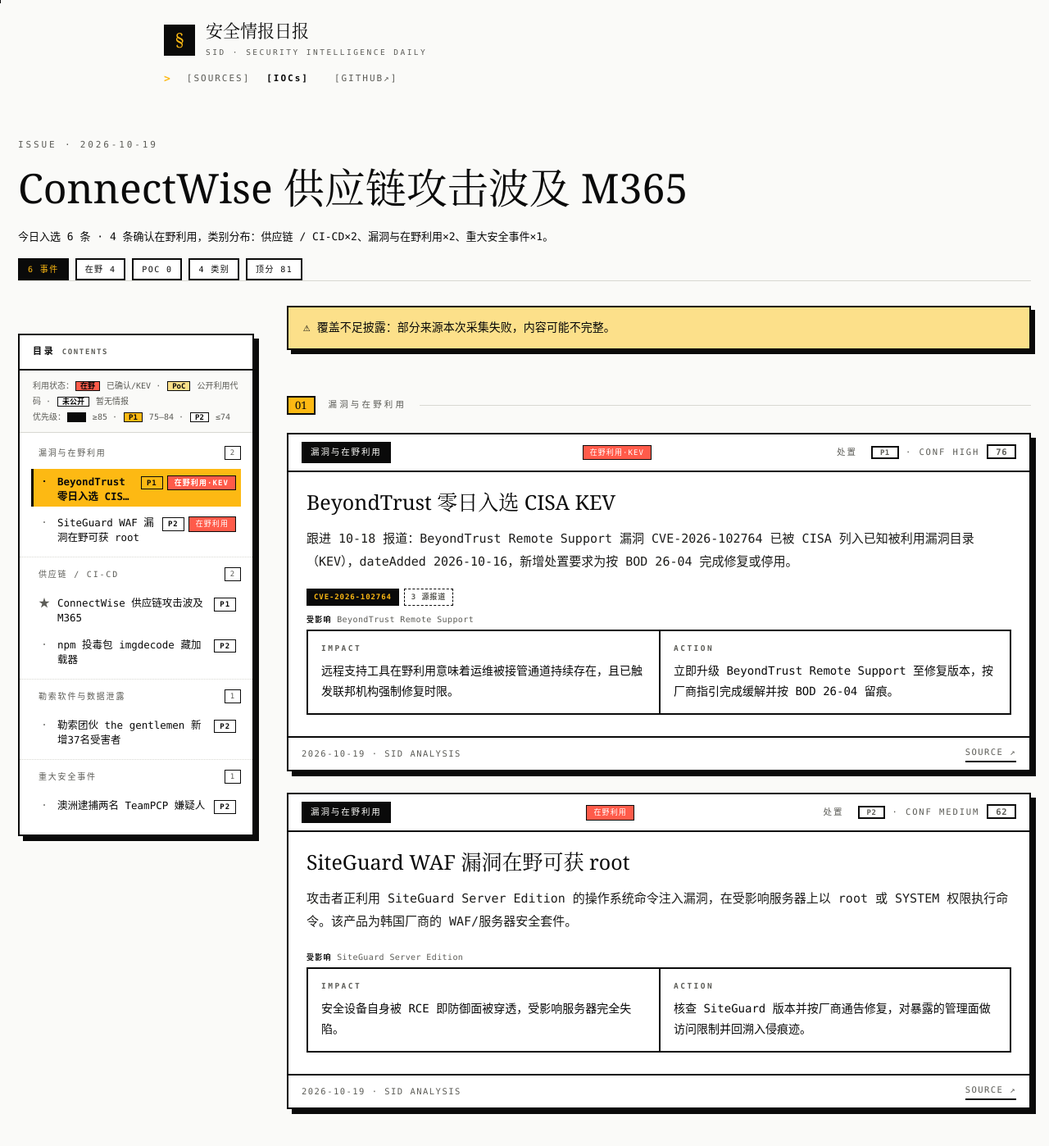
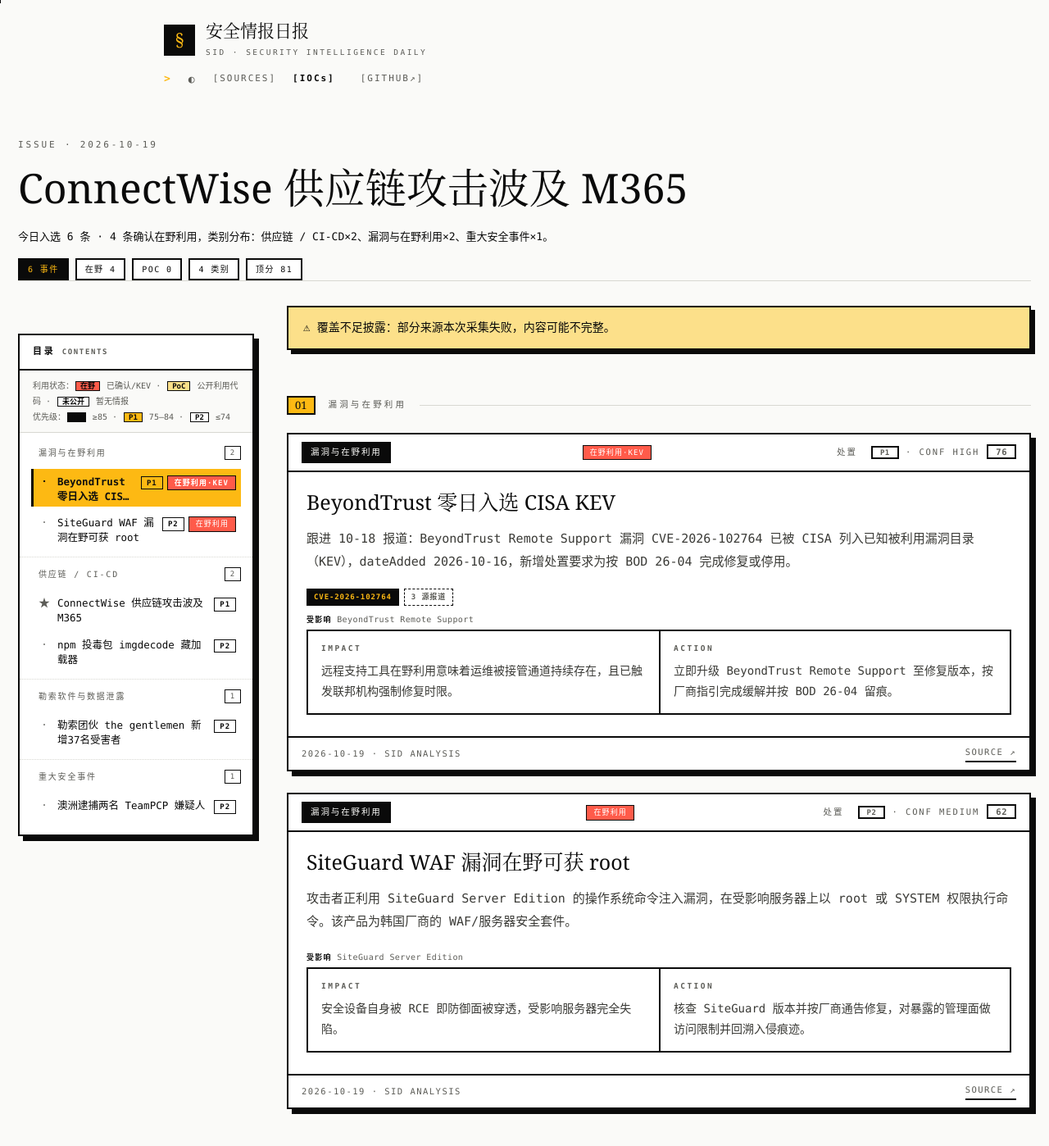
Before and after one commit to DawnXii/security-intelligence-daily, a Jekyll site: the page built from site/_posts/2026-10-19-report.html, in a window 1280 px wide and 1400 px high. Shown: the whole window at 82% size. Built offline with Jekyll 4.4.1, drawn with Linux system fonts in a browser that asks for light colours.

Commit message:
SID daily report 2026-10-22

```diff
--- a/site/_layouts/default.html
+++ b/site/_layouts/default.html
@@ -5,6 +5,7 @@
 <meta name="viewport" content="width=device-width, initial-scale=1.0">
 <title>{% if page.title %}{{ page.title }} · {% endif %}安全情报日报 SID</title>
 <link rel="icon" type="image/svg+xml" href="{{ '/assets/favicon.svg' | relative_url }}">
+<meta name="color-scheme" content="light dark">
 <link rel="alternate icon" type="image/png" sizes="32x32" href="{{ '/assets/favicon-32.png' | relative_url }}">
 <link rel="apple-touch-icon" sizes="180x180" href="{{ '/assets/apple-touch-icon.png' | relative_url }}">
 <meta name="description" content="{{ page.excerpt | default: site.description | strip_html | normalize_whitespace | truncate: 160 | escape }}">
@@ -20,7 +21,7 @@
 :root{
   --bg:#FAFAF8; --paper:#FFFFFF; --ink:#0A0A0A;
   --amber:#FDB913; --amber-soft:#FCE08A; --gray:#5C5C57; --hairline:#D8D8D2;
-  --red:#FF5B4A;
+  --red:#FF5B4A; --fg-body:#3A3A36; --row-hover:#FBF6E3; --blk-bg:#0A0A0A; --on-amber:#0F0F0E;
   --f-serif:Georgia,'Times New Roman','Songti SC','Noto Serif CJK SC','Source Han Serif SC','STSong','SimSun','PingFang SC','Microsoft YaHei',serif;
   --f-mono:ui-monospace,'SF Mono','Cascadia Mono',Menlo,Consolas,'Courier New','Noto Sans CJK SC','Source Han Sans SC','PingFang SC','Microsoft YaHei',monospace;
 }
@@ -52,8 +53,10 @@
 .pfx{color:var(--amber);font-weight:700;font-size:13px}
 .inlinenav a{font-family:var(--f-mono);font-size:11px;letter-spacing:.18em;color:var(--gray);text-decoration:none;transition:color .12s ease;position:relative}
 .inlinenav a:hover{color:var(--ink)}
-.inlinenav a.on{color:var(--ink);font-weight:700;background:var(--amber);padding:1px 6px;margin:-1px -6px}
+.inlinenav a.on{color:var(--on-amber);font-weight:700;background:var(--amber);padding:1px 6px;margin:-1px -6px}
 .inlinenav a[href*="iocs"]{color:var(--ink);font-weight:700}
+.tbtn{font-family:var(--f-mono);font-size:13px;background:none;border:none;color:var(--gray);cursor:pointer;padding:0 2px;line-height:1;transition:color .12s ease}
+.tbtn:hover{color:var(--ink)}
 .livedot{display:inline-block;width:6px;height:6px;background:var(--red);margin-left:5px;vertical-align:2px;animation:blink 1.2s steps(2,start) infinite}
 /* ── hero ── */
 .hero{padding:56px 0 22px;text-align:left}
@@ -76,7 +79,7 @@
 /* ── section label ── */
 .section-label{display:flex;align-items:center;gap:16px;margin:56px 0 22px;font-size:10.5px;letter-spacing:.3em;text-transform:uppercase;color:var(--gray);scroll-margin-top:24px}
 .section-label::after{content:"";flex:1;border-top:1px solid var(--hairline)}
-.section-label .n{font-family:var(--f-serif);letter-spacing:0;text-transform:none;font-size:13px;color:var(--ink);background:var(--amber);border:2px solid var(--ink);padding:0 8px;line-height:1.5}
+.section-label .n{font-family:var(--f-serif);letter-spacing:0;text-transform:none;font-size:13px;color:var(--on-amber);background:var(--amber);border:2px solid var(--ink);padding:0 8px;line-height:1.5}
 
 /* ── risk/exploit chips ── */
 .rp{font-style:normal;font-weight:700;font-size:9px;letter-spacing:.1em;border:1.5px solid var(--ink);padding:1px 6px;line-height:1.4}
@@ -100,7 +103,7 @@
 /* ── modern brief layer ── */
 .td-date{font-family:var(--f-mono);font-size:11px;letter-spacing:.24em;text-transform:uppercase;color:var(--ink);margin:18px 0 10px}
 .td-date::before{content:"";display:inline-block;width:9px;height:9px;background:var(--amber);border:2px solid var(--ink);margin-right:10px;vertical-align:1px}
-.td-pulse{font-size:14.5px;line-height:2.05;color:#3d3d3d;max-width:700px;margin:0;text-align:left}
+.td-pulse{font-size:14.5px;line-height:2.05;color:var(--fg-body);max-width:700px;margin:0;text-align:left}
 .td-stats{display:flex;margin:30px 0 0;flex-wrap:wrap}
 .td-stats .stat{border-right:none;text-align:left;padding:2px 0 2px 16px;margin-right:34px;border-left:3px solid var(--amber)}
 .td-stats .stat b{font-size:30px}
@@ -117,7 +120,7 @@
 .todaycard .kicker{margin-bottom:8px}
 .td-h{font-family:var(--f-serif);font-size:clamp(26px,3.6vw,42px);font-weight:900;line-height:1.3;margin:0 0 18px;color:var(--ink);max-width:860px;text-wrap:balance}
 .td-dek{font-size:12.5px;color:#3a3a3a;line-height:1.8;margin:0 0 4px;max-width:760px}
-.td-cta{display:inline-block;margin-top:14px;font-family:var(--f-mono);font-size:11px;letter-spacing:.16em;text-transform:uppercase;background:var(--amber);border:2px solid var(--ink);padding:8px 16px;color:var(--ink);box-shadow:3px 3px 0 var(--ink);transition:transform .1s ease}
+.td-cta{display:inline-block;margin-top:14px;font-family:var(--f-mono);font-size:11px;letter-spacing:.16em;text-transform:uppercase;background:var(--amber);border:2px solid var(--ink);padding:8px 16px;color:var(--on-amber);box-shadow:3px 3px 0 var(--ink);transition:transform .1s ease}
 .td-cta:hover{transform:translate(-2px,-2px);box-shadow:5px 5px 0 var(--ink)}
 a.stat{text-decoration:none;cursor:pointer}
 a.stat:hover b{color:var(--amber)}
@@ -130,7 +133,7 @@
 .ichip.on{background:var(--ink);color:var(--amber)}
 .ichip-sep{font-size:9.5px;letter-spacing:.12em;text-transform:uppercase;color:var(--gray);margin-left:8px}
 .ioc-actions{display:flex;gap:8px;align-items:center;margin-bottom:14px;flex-wrap:wrap}
-.ibtn{font-family:var(--f-mono);font-size:10px;letter-spacing:.14em;padding:6px 14px;border:2px solid var(--ink);background:var(--amber);color:var(--ink);cursor:pointer;box-shadow:3px 3px 0 var(--ink)}
+.ibtn{font-family:var(--f-mono);font-size:10px;letter-spacing:.14em;padding:6px 14px;border:2px solid var(--ink);background:var(--amber);color:var(--on-amber);cursor:pointer;box-shadow:3px 3px 0 var(--ink)}
 .ibtn:active{transform:translate(2px,2px);box-shadow:none}
 .ioc-act{font-size:10px;color:var(--gray);letter-spacing:.1em}
 .iact{width:100%;border-collapse:collapse;font-family:var(--f-mono);font-size:11px}
@@ -138,9 +141,27 @@
 .iact td{border-bottom:1px dashed var(--gray);padding:5px 8px;vertical-align:top}
 .iact .mono{word-break:break-all;max-width:520px}
 .iact .fam{font-style:normal;background:var(--amber-soft);padding:1px 7px;font-size:9.5px;letter-spacing:.08em}
-.iact tr:hover{background:#FBF6E3}
+.iact tr:hover{background:var(--row-hover)}
 .iact .fam2{font-style:normal;border:1px solid var(--gray);padding:1px 6px;font-size:9px;letter-spacing:.06em;color:var(--gray)}
 
+
+
+/* ── dark theme ── */
+html[data-theme="dark"]{
+  --bg:#121210; --paper:#1B1B18; --ink:#E8E5DC;
+  --amber:#FDB913; --amber-soft:rgba(253,185,19,.13); --gray:#9B978B; --hairline:#34332C;
+  --red:#FF6B5A; --fg-body:#C9C5B9; --row-hover:rgba(253,185,19,.07); --blk-bg:#0D0D0B;
+  --on-amber:#141410;
+}
+html[data-theme="dark"] .fcve,html[data-theme="dark"] .pchip:first-child,html[data-theme="dark"] .ichip.on,html[data-theme="dark"] .fam i,html[data-theme="dark"] .iact .fam{color:#141410}
+html[data-theme="dark"] .srcchip i{background:var(--amber);color:#141410}
+html[data-theme="dark"] .toc .legend{background:#171714}
+html[data-theme="dark"] img,html[data-theme="dark"] .mark{filter:none}
+html[data-theme="dark"] .brand .mark{background:var(--amber);color:#141410}
+html[data-theme="dark"] .intel .chip{color:#141410}
+html[data-theme="dark"] .iact .fam2{color:var(--fg-body);border-color:var(--gray)}
+html[data-theme="dark"] .todaycard{box-shadow:8px 8px 0 rgba(253,185,19,.5)}
+html[data-theme="dark"] .xw{color:#fff}
 
 /* ── sources table ── */
 .srcttl{letter-spacing:.1em;text-transform:none;font-size:11px;color:var(--gray);margin-left:6px}
@@ -152,10 +173,10 @@
 /* ── highlight & ioc code block ── */
 .hl{font-style:normal;font-weight:800;color:inherit;border-bottom:2.5px solid var(--amber);padding:0 1px}
 .kcve{font-family:var(--f-mono);font-size:.9em;letter-spacing:.02em}
-.iocblk{margin:2px 0 18px;border:2px solid var(--ink);background:var(--ink)}
-.iocblk-h{display:flex;justify-content:space-between;align-items:center;padding:6px 12px;border-bottom:1px solid #3a3a3a;font-family:var(--f-mono);font-size:9.5px;letter-spacing:.18em;color:var(--gray);text-transform:uppercase}
+.iocblk{margin:2px 0 18px;border:2px solid var(--ink);background:var(--blk-bg)}
+.iocblk-h{display:flex;justify-content:space-between;align-items:center;padding:6px 12px;border-bottom:1px solid rgba(255,255,255,.18);font-family:var(--f-mono);font-size:9.5px;letter-spacing:.18em;color:var(--gray);text-transform:uppercase}
 .iocblk-h em{font-style:normal;color:var(--amber)}
-.iocblk-c{font-family:var(--f-mono);font-size:9.5px;letter-spacing:.14em;background:var(--amber);color:var(--ink);border:none;padding:3px 10px;cursor:pointer;text-transform:uppercase}
+.iocblk-c{font-family:var(--f-mono);font-size:9.5px;letter-spacing:.14em;background:var(--amber);color:var(--on-amber);border:none;padding:3px 10px;cursor:pointer;text-transform:uppercase}
 .iocblk-c:active{opacity:.7}
 .iocblk pre{margin:0;padding:11px 14px;font-family:var(--f-mono);font-size:11.5px;line-height:1.85;color:#D8F0C8;white-space:pre-wrap;word-break:break-all}
 
@@ -190,7 +211,7 @@
 .toc li{font-size:12.5px;padding:2px 0;min-width:0}
 .toc a{display:flex;gap:9px;align-items:baseline;min-width:0;padding:3px 6px;border-left:3px solid transparent;transition:background .12s ease,border-color .12s ease}
 .toc a:hover{background:var(--amber-soft)}
-.toc a.active{background:var(--amber);border-left-color:var(--ink);font-weight:700}
+.toc a.active{background:var(--amber);border-left-color:var(--ink);font-weight:700;color:var(--on-amber)}
 .toc .tc{font-family:var(--f-serif);font-size:14px;color:var(--gray);flex:none;width:14px;text-align:center}
 .toc a.active .tc{color:var(--ink)}
 .toc .tt{flex:1 1 auto;min-width:0;line-height:1.45;overflow:hidden;display:-webkit-box;-webkit-line-clamp:2;-webkit-box-orient:vertical}
@@ -214,7 +235,7 @@
 .issue .meta{flex:1;min-width:0}
 .issue .date{font-size:10.5px;letter-spacing:.18em;color:var(--gray);text-transform:uppercase;display:block}
 .issue .t{font-family:var(--f-serif);font-size:22px;display:block;margin-top:3px}
-.issue .go{flex:none;border:2px solid var(--ink);background:var(--amber);width:44px;height:44px;display:grid;place-items:center;font-size:19px;box-shadow:3px 3px 0 var(--ink);transition:all .12s ease}
+.issue .go{flex:none;border:2px solid var(--ink);background:var(--amber);width:44px;height:44px;display:grid;place-items:center;font-size:19px;color:var(--on-amber);box-shadow:3px 3px 0 var(--ink);transition:all .12s ease}
 .issue:hover .go{transform:translate(-1px,-1px);box-shadow:5px 5px 0 var(--ink)}
 
 /* ── post hero ── */
@@ -236,12 +257,12 @@
 .intel.focus .score i{background:var(--paper)}
 .intel-body{padding:20px 22px 8px}
 .intel h3{font-size:clamp(20px,2.6vw,25px);line-height:1.35;margin:0 0 13px}
-.intel .sum{margin:0 0 18px;font-size:15px;color:#1C1C1A;line-height:1.9}
+.intel .sum{margin:0 0 18px;font-size:15px;color:var(--fg-body);line-height:1.9}
 .intel-grid{display:grid;grid-template-columns:1fr 1fr;border:2px solid var(--ink);margin:0 0 18px}
 .cell{padding:13px 16px 15px}
 .cell + .cell{border-left:2px solid var(--ink)}
 .cell b{display:block;font-size:9.5px;letter-spacing:.26em;text-transform:uppercase;color:var(--gray);margin-bottom:7px}
-.cell p{margin:0;font-size:14px;line-height:1.75}
+.cell p{margin:0;font-size:14px;line-height:1.75;color:var(--fg-body)}
 .intel-foot{display:flex;justify-content:space-between;align-items:center;gap:10px;flex-wrap:wrap;padding:9px 16px;border-top:2px solid var(--ink);font-size:10.5px;letter-spacing:.14em;text-transform:uppercase;color:var(--gray)}
 .intel-foot a{border-bottom:2px solid var(--ink);padding-bottom:1px;transition:background .1s ease}
 .intel-foot a:hover{background:var(--amber)}
@@ -289,6 +310,7 @@
   .ticker{font-size:10px}
 }
 </style>
+<script>(function(){try{var t=localStorage.getItem('sid-theme');if(!t){t=matchMedia('(prefers-color-scheme:dark)').matches?'dark':'light'}document.documentElement.setAttribute('data-theme',t);}catch(e){}})();</script>
 </head>
 <body>
 
@@ -306,6 +328,7 @@
       </span>
     </a>
     <nav class="inlinenav"><span class="pfx">&gt;</span>
+      <button class="tbtn" id="theme-toggle" title="切换配色" aria-label="切换配色">◐</button>
       <a {% if page.url contains '/sources' %}class="on"{% endif %} href="{{ '/sources/' | relative_url }}">[SOURCES]</a>
       <a {% if page.url contains '/iocs' %}class="on"{% endif %} href="{{ '/iocs/' | relative_url }}">[IOCs]<span class="livedot"></span></a>
       <a href="https://github.com/DawnXii/security-intelligence-daily" target="_blank" rel="noopener">[GITHUB↗]</a>
@@ -348,6 +371,12 @@
     function ok(){b.textContent='已复制 ✓';setTimeout(function(){b.textContent='复制';},1600);}
     if(navigator.clipboard&&navigator.clipboard.writeText){navigator.clipboard.writeText(txt).then(ok);}
     else{var ta=document.createElement('textarea');ta.value=txt;document.body.appendChild(ta);ta.select();document.execCommand('copy');ta.remove();ok();}});
+  // theme toggle
+  var tb=document.getElementById('theme-toggle');
+  if(tb)tb.addEventListener('click',function(){
+    var cur=document.documentElement.getAttribute('data-theme')==='dark'?'light':'dark';
+    document.documentElement.setAttribute('data-theme',cur);
+    try{localStorage.setItem('sid-theme',cur);}catch(e){}});
   // toc scrollspy
   var links=[].slice.call(document.querySelectorAll('.toc-link'));
   if(links.length){
```
